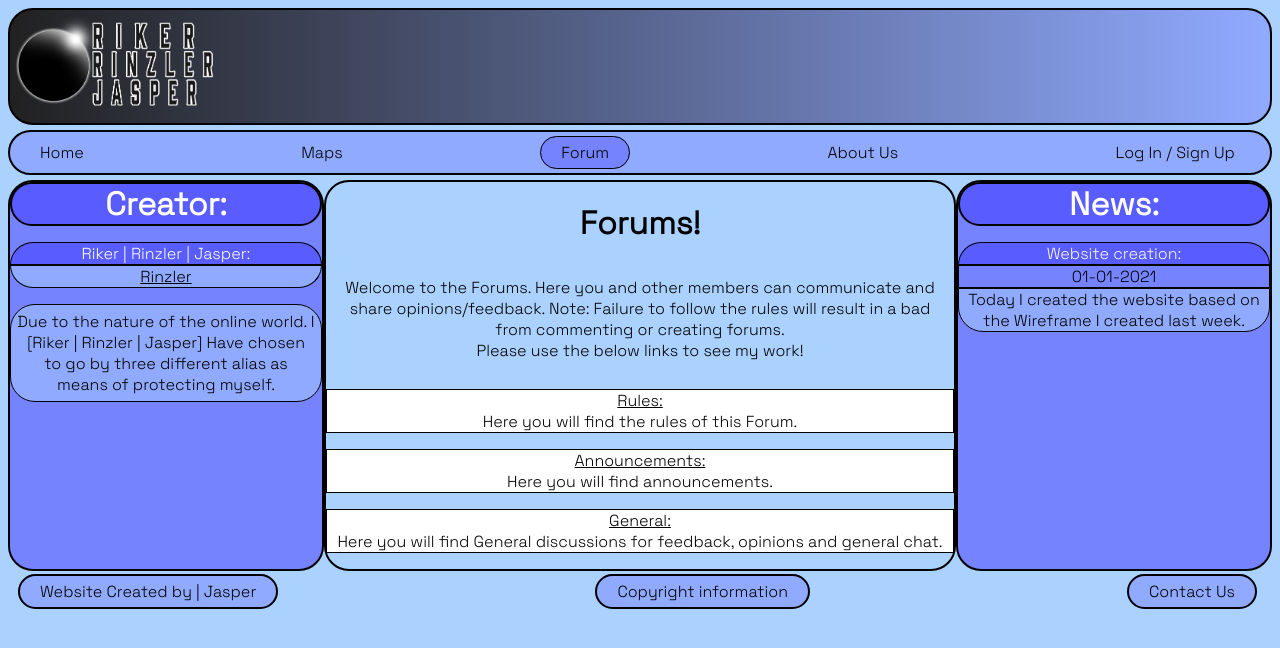
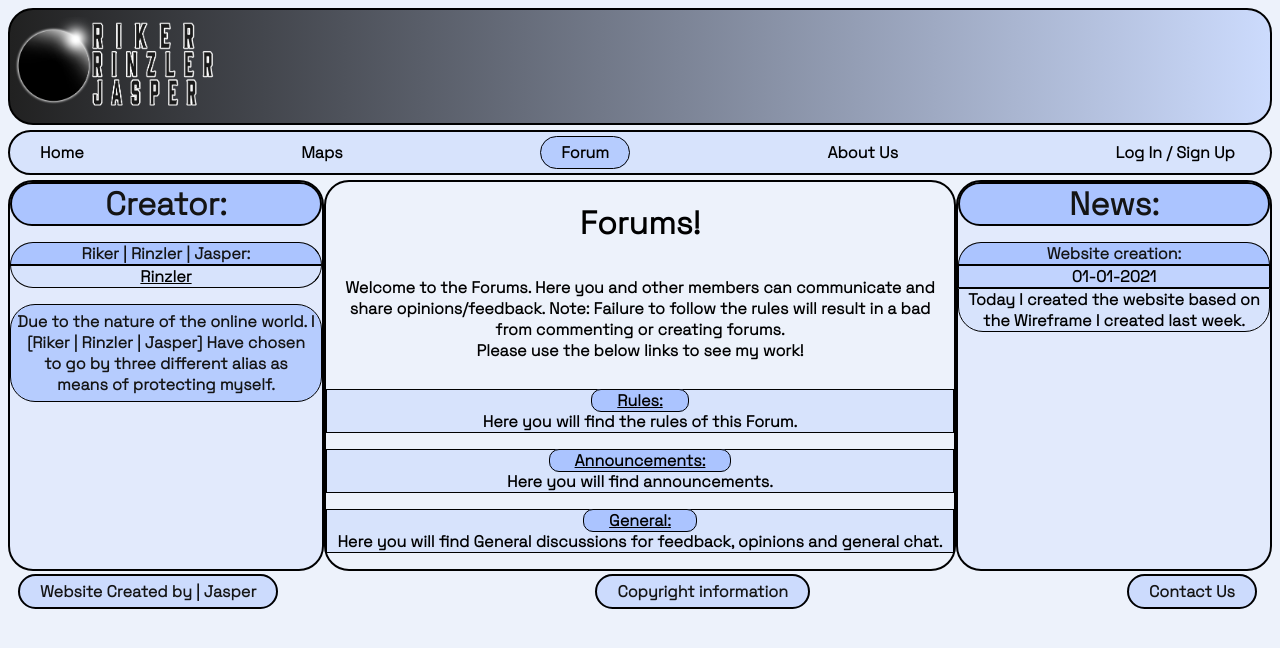
Before and after one commit to jasper206/jasper206.github.io, a plain HTML site: page forum.html in a window 1280 px wide. Drawn offline with Linux system fonts and the light colour scheme.

Commit message:
colour_scheme updated

```diff
--- a/styles.css
+++ b/styles.css
@@ -4,14 +4,15 @@
     src:url("G:/[!]WORK[!]/Y2/DID/SCP Website/Wireframe/font/space_grotesk/space_grotesk.ttf")
 }
 Body {
-    background: rgb(171,209,255);
+    background: rgb(237,242,251);
     font-family: 'Space Grotesk', sans-serif;
+    font-weight: bold;
 }
 
 .header {
 display: grid;
 grid-template-columns: [logo] 10% [logo2] 90%;
-background: linear-gradient(90deg, rgba(33,33,33,1) 0%, rgba(144,170,255) 100%);
+background: linear-gradient(90deg, rgba(33,33,33,1) 0%, rgba(204,219,253,1)100%);
 border-radius: 25px;
 border: 2px solid black;
 }
@@ -32,7 +33,7 @@ width: 200px;
 
 /* ########################################## Navbar ################################################## */
 nav {
-    background-color: rgb(144,170,255);
+    background-color: rgb(215,227,252);
     border-radius: 25px;
     border: 2px solid black;
     margin: 5px 0px 5px 0px;
@@ -54,7 +55,7 @@ nav {
     transition: 0.2s;
 }
 .item:hover{
-    background-color: rgb(117,131,255);
+    background-color:  rgb(204,219,253);
     border: 1px solid black;
     color: rgb(0,0,0);
     border-radius: 10px;
@@ -63,14 +64,14 @@ nav {
 .item-here {
     color: black;
     text-decoration: none;
-    background-color: rgb(117,131,255);
+    background-color: rgb(182,204,254);
     padding: 5px 20px;
     border-radius: 25px;
     border: 1px solid black;
     transition: 0.2s;
 }
 .item-here:hover {
-    background-color: rgb(89,92,255);
+    background-color: rgb(171,196,255);
     transition: 0.2s;
 }
 
@@ -89,7 +90,6 @@ nav {
 }
 
 .mapdown-content a {
-  color: rgb(255,255,255);
   border-radius: 25px;
   padding: 12px 16px;
   text-decoration: none;
@@ -99,7 +99,7 @@ nav {
 }
 
 .mapdown-content a:hover {
-  background-color: rgb(117,131,255);
+  background-color: rgb(171,196,255);
   border-radius: 25px;
   border: 1px solid black;
   transition: 0.4s;
@@ -107,7 +107,7 @@ nav {
 
 .mapdown:hover .mapdown-content {
     display: block;
-    background-color: rgb(144,170,255);
+    background-color: rgb(193,211,254);
 }
 
 /* ########################################## Main ################################################## */
@@ -124,15 +124,15 @@ nav {
 /*left-bar*/
 .left-bar{
     grid-column-start: first;
-    background-color: rgb(117,131,255);
+    background-color: rgb(226,234,252);
     border: 2px solid black;
 }
 .management{
     margin: 0;
     border-radius: 25px;
     border: 2px solid black;
-    background-color: rgb(89,92,255);
-    color: white;
+    background-color: rgb(171,196,255);
+    color: rgb(20,20,20);
 }
 .topstaff{
     list-style-type: none;
@@ -144,23 +144,22 @@ nav {
 }
 .man1,.man2{
     border: 1px solid black;
-    background-color: rgb(144,170,255);
+    background-color: rgb(215,227,252);
 }
 .man1{
     border-radius: 0px 0px 25px 25px;
-    color: rgb(255,255,255);
 }
 .man2{
-    background-color: rgb(89,92,255);
-    color: rgb(255,255,255);
+    background-color: rgb(171,196,255);
+    color: rgb(20,20,20);
     border-radius: 25px 25px 0px 0px;
 }
 .left-text{
     padding: 2%;
     border-radius: 25px;
     border: 1px solid black;
-    background-color: rgb(144,170,255);
-    color: rgb(0,0,0);
+    background-color: rgb(182,204,254);
+    color: rgb(20,20,20);
 }
 .p1{
     padding: 2%;
@@ -179,8 +178,6 @@ nav {
 .p1index{
     padding: 2%;
 }
-.blueprint{
-}
 .blueprintpic{
     width: 100%;
     height: auto;
@@ -190,32 +187,32 @@ nav {
 .right-bar{
     border: 2px solid black;
     grid-column-start: last;
-    background-color: rgb(117,131,255);
+    background-color: rgb(226,234,252);
 }
 .news{
   list-style-type: none;
   padding: 0;
 }
 .Update{
-    background-color: rgb(89,92,255);
+    background-color: rgb(171,196,255);
     border-radius: 25px 25px 0px 0px;
     border: 1px solid black;
-    color: rgb(250,250,250);
+    color: rgb(20,20,20);
 }
 .date{
     border: 1px solid black;
-    background-color: rgb(117,131,255);
+    background-color: rgb(193,211,254);
 }
 .context{
     border-radius: 0px 0px 25px 25px;
     border: 1px solid black;
-    background-color: rgb(144,170,255);
+    background-color: rgb(215,227,252);
 }
 
 /* ########################################## Map links ################################################## */
 
 .maplist{
-    background-color: rgb(201,248,255);
+    background-color: rgb(171,196,255);
     border-radius: 10px;
     border: 1px solid black;
     color: black;
@@ -229,25 +226,28 @@ nav {
 /* ########################################## Forums ################################################## */
 
 .forum_list{
-    background-color: rgb(255,255,255);
+    background-color: rgb(215,227,252);
     border: 1px solid black;
     color: black;
 }
 .rules{
-    background-color: rgb(255,255,255);
+    background-color: rgb(171,196,255);
+    border: 1px solid black;
+    border-radius: 10px;
+    padding: 0% 4% 0% 4%;
     color: black;
 }
 
 /* ########################################## Login/signup ################################################## */
 
 .login{
-    background-color: rgb(201,248,255);
+    background-color: rgb(171,196,255);
     border-radius: 10px;
     border: 1px solid black;
     color: black;
 }
 .signup{
-    background-color: rgb(201,248,255);
+    background-color: rgb(171,196,255);
     border-radius: 10px;
     border: 1px solid black;
     color: black;
@@ -256,18 +256,18 @@ nav {
 /* ########################################## Footer ################################################## */
 
 .itemf{
-    color: rgb(0,0,0);
+    color: rgb(20,20,20);
     text-decoration: none;
-    background-color: rgb(144,170,255);
+    background-color: rgb(204,219,253);
     padding: 5px 20px;
     border-radius: 25px;
     transition: 0.2s;
     border: 2px solid black;
 }
 .itemf:hover{
-    background-color: rgb(117,131,255);
+    background-color: rgb(171,196,255);
     border: 2px solid black;
-    color: rgb(255,255,255);
+    color: rgb(20,20,20);
     border-radius: 10px;
     transition: 0.5s;
 }
```
